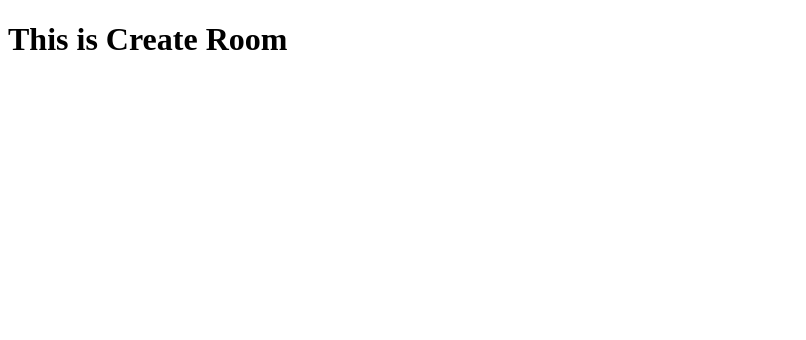
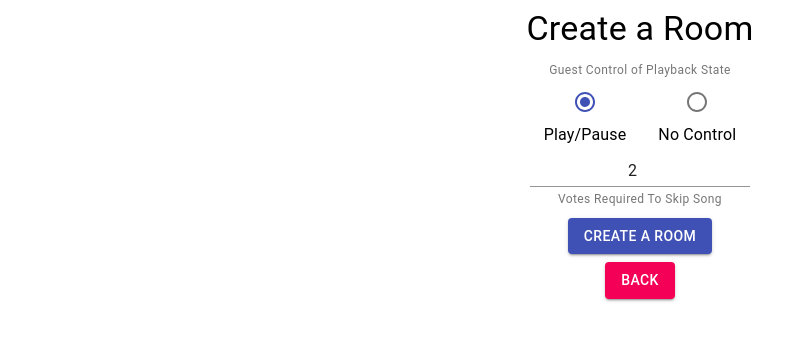
Before and after one commit to kyrios213/django-react-tutorial, a React app in the folder frontend/: page /create in a window 1280 px wide. Shown: the top 340 px of the page, without its empty margins (0-806 px from the left). Built offline with nearby package versions, Linux system fonts and the light colour scheme; the HTML template or start-up script is replaced by a standard one.

Commit message:
material ui create room

```diff
--- a/frontend/src/components/CreateRoomPage.js
+++ b/frontend/src/components/CreateRoomPage.js
@@ -1,15 +1,139 @@
 import React, { Component } from "react";
+import Button from "@material-ui/core/Button";
+import Grid from "@material-ui/core/Grid";
+import Typography from "@material-ui/core/Typography";
+import TextField from "@material-ui/core/TextField";
+import FormHelperText from "@material-ui/core/FormHelperText";
+import FormControl from "@material-ui/core/FormControl";
+import { Link } from "react-router-dom";
+import Radio from "@material-ui/core/Radio";
+import RadioGroup from "@material-ui/core/RadioGroup";
+import FormControlLabel from "@material-ui/core/FormControlLabel";
+
+function getCookie(name) {
+  var cookieValue = null;
+  if (document.cookie && document.cookie !== "") {
+    var cookies = document.cookie.split(";");
+    for (var i = 0; i < cookies.length; i++) {
+      var cookie = jQuery.trim(cookies[i]);
+      if (cookie.substring(0, name.length + 1) === name + "=") {
+        cookieValue = decodeURIComponent(cookie.substring(name.length + 1));
+        break;
+      }
+    }
+  }
+  return cookieValue;
+}
+
+var csrftoken = getCookie("csrftoken");
 
 export default class CreateRoomPage extends Component {
+  defaultVotes = "2";
+
   constructor(props) {
     super(props);
+    this.state = {
+      guestCanPause: true,
+      votesToSkip: this.defaultVotes,
+    };
+
+    this.handleRoomButtonPressed = this.handleRoomButtonPressed.bind(this);
+    this.handleVotesChange = this.handleVotesChange.bind(this);
+    this.handleGuestCanPauseChange = this.handleGuestCanPauseChange.bind(this);
+  }
+
+  handleVotesChange(e) {
+    this.setState({
+      votesToSkip: e.target.value,
+    });
+  }
+
+  handleGuestCanPauseChange(e) {
+    this.setState({
+      guestCanPause: e.target.value === "true" ? true : false,
+    });
+  }
+
+  handleRoomButtonPressed() {
+    const requestOptions = {
+      method: "Post",
+      headers: { "Content-Type": "application/json", "X-CSRFToken": csrftoken },
+      body: JSON.stringify({
+        votes_to_skip: this.state.votesToSkip,
+        guest_can_pause: this.state.guestCanPause,
+      }),
+    };
+
+    fetch("/api/create-room/", requestOptions)
+      .then((response) => response.json())
+      .then((data) => console.log(data));
   }
 
   render() {
     return (
-      <p>
-        <h1>This is Create Room</h1>
-      </p>
+      <Grid container spacing={1}>
+        <Grid item xs={12} align="center">
+          <Typography component="h4" variant="h4">
+            Create a Room
+          </Typography>
+        </Grid>
+        <Grid item xs={12} align="center">
+          <FormControl component="fieldset">
+            <FormHelperText>
+              <div align="center">Guest Control of Playback State</div>
+            </FormHelperText>
+            <RadioGroup
+              row
+              defaultValue="true"
+              onChange={this.handleGuestCanPauseChange}
+            >
+              <FormControlLabel
+                value="true"
+                control={<Radio color="primary"></Radio>}
+                label="Play/Pause"
+                labelPlacement="bottom"
+              ></FormControlLabel>
+              <FormControlLabel
+                value="false"
+                control={<Radio color="secondary"></Radio>}
+                label="No Control"
+                labelPlacement="bottom"
+              ></FormControlLabel>
+            </RadioGroup>
+          </FormControl>
+        </Grid>
+        <Grid item xs={12} align="center">
+          <FormControl>
+            <TextField
+              required={true}
+              type="number"
+              defaultValue={this.defaultVotes}
+              inputProps={{
+                min: 1,
+                style: { textAlign: "center" },
+              }}
+              onChange={this.handleVotesChange}
+            ></TextField>
+            <FormHelperText>
+              <div align="center">Votes Required To Skip Song</div>
+            </FormHelperText>
+          </FormControl>
+        </Grid>
+        <Grid item xs={12} align="center">
+          <Button
+            color="primary"
+            variant="contained"
+            onClick={this.handleRoomButtonPressed}
+          >
+            Create A Room
+          </Button>
+        </Grid>
+        <Grid item xs={12} align="center">
+          <Button color="secondary" variant="contained" to="/" component={Link}>
+            Back
+          </Button>
+        </Grid>
+      </Grid>
     );
   }
 }
```
